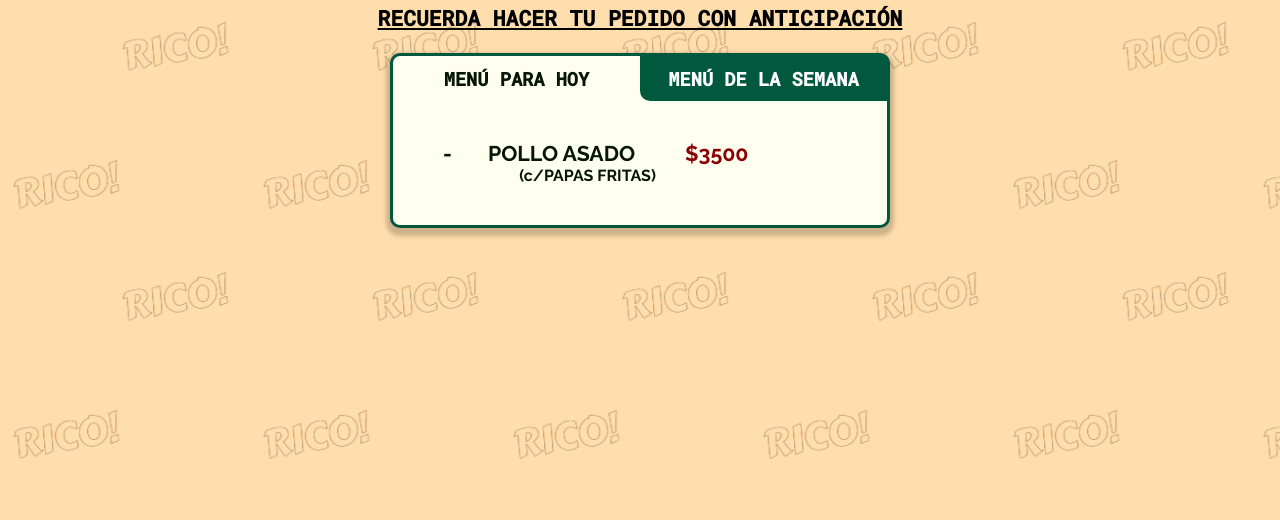
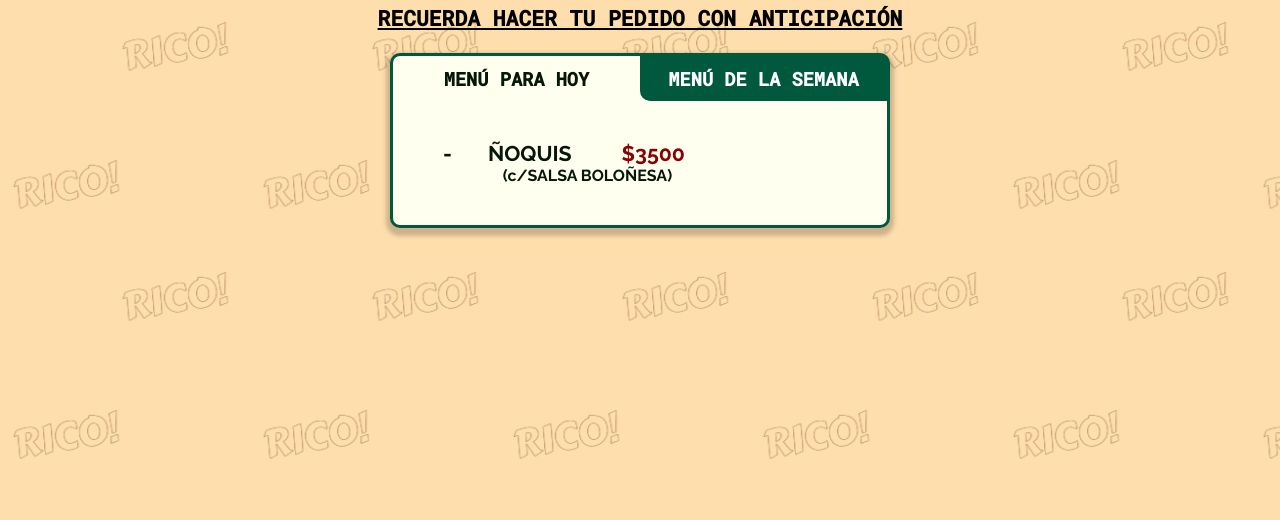
Before and after one commit to Ricofood/ricofood.github.io, a plain HTML site: page index.html in a window 1280 px wide. Shown: the part 106-626 px from the top of the page. Drawn offline with Linux system fonts and the light colour scheme; a web font is replaced by a local one.

Commit message:
Update index.html

```diff
--- a/index.html
+++ b/index.html
@@ -27,9 +27,9 @@
         <div class="tab-menu" id="menu">
             <div class="espacio-menu" id="espacio-menu1">
                 <div class="info-principal">
-                    <p class="guion">-</p><p class="plato">POLLO ASADO</p><p class="precio">$3500</p>
+                    <p class="guion">-</p><p class="plato">ÑOQUIS</p><p class="precio">$3500</p>
                 </div>
-                <div class="info-secundaria"><p>(c/PAPAS FRITAS)</p></div>
+                <div class="info-secundaria"><p>(c/SALSA BOLOÑESA)</p></div>
             </div>
             <div class="espacio-menu" id="espacio-menu2">
                 <div class="info-principal">
@@ -112,9 +112,9 @@
                         </div>-->
                         <div class="espacio1">
                             <div class="info-principal">
-                                <p class="guion">-</p><p class="plato">POROTOS CON RIENDAS</p><p class="precio">$3500</p>
+                                <p class="guion">-</p><p class="plato">ÑOQUIS</p><p class="precio">$3500</p>
                             </div>
-                            <div class="info-secundaria"><p>(c/LONGANIZA)</p></div>
+                            <div class="info-secundaria"><p>(c/SALSA BOLOÑESA)</p></div>
                         </div>
                         <div class="espacio2" style="width: 180px ; margin: 20px 0;">
                             <div class="info-principal">
@@ -137,7 +137,7 @@
                         </div>
                         <div class="espacio2" style="margin: 20px 0;">
                             <div class="info-principal">
-                                <p class="guion">-</p><p class="plato">POLLO ASADO</p><p class="precio">$4000</p>
+                                <p class="guion">-</p><p class="plato">CHULETAS A LA PARILLA</p><p class="precio">$4000</p>
                             </div>
                             <div class="info-secundaria"><p>(c/ARROZ o PAPAS FRITAS)</p>
                             </div>
```
